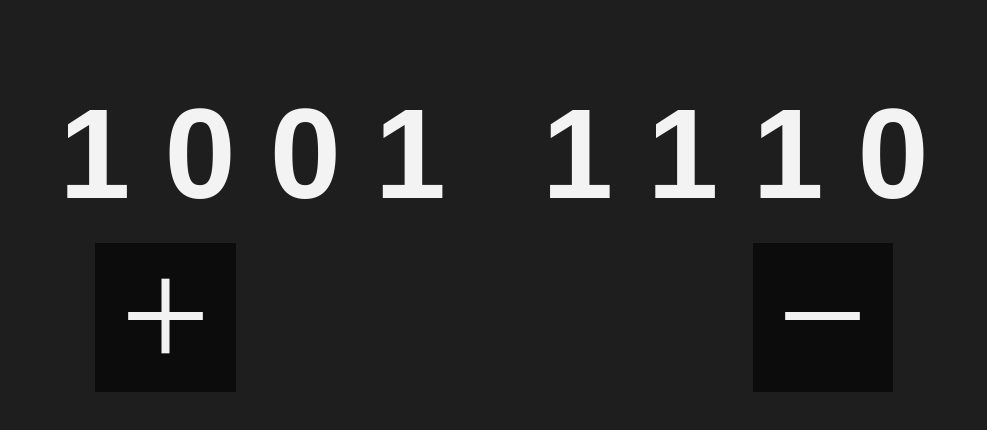
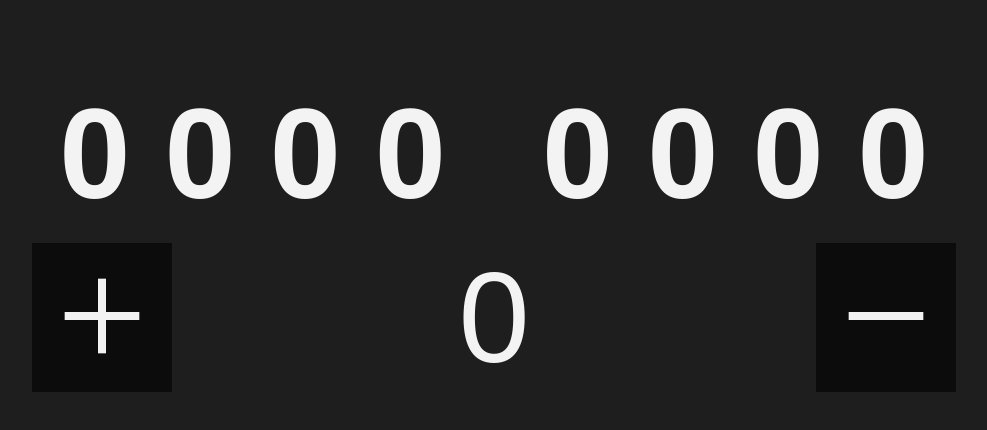
Before and after one commit to joanferrecid098/binary-conversion, a SvelteKit app in the folder frontend/: page / in a window 1280 px wide. Shown: the top 430 px of the page, without its empty margins (146-1133 px from the left). Built offline with nearby package versions, Linux system fonts and the light colour scheme.

Commit message:
Decoding Logic

```diff
--- a/frontend/src/routes/+page.svelte
+++ b/frontend/src/routes/+page.svelte
@@ -1,29 +1,65 @@
 <svelte:head>
-	<title>Home</title>
-	<meta name="description" content="Svelte demo app" />
+	<title>Binary Conversion</title>
+	<meta name="description" content="An app to convert binary to decimal or viceversa." />
 </svelte:head>
+
+<script>
+	import { encode, decode } from './logic';
+
+	let num = 0;
+	let bin = [0, 0, 0, 0, 0, 0, 0, 0];
+
+	const changeBinary = (w) => {
+		if (bin[w] === 0) {
+			bin[w] = 1;
+			num = decode(bin);
+			return;
+		}
+		if (bin[w] === 1) {
+			bin[w] = 0;
+			num = decode(bin);
+			return;
+		}
+	}
+
+	const addNum = () => {
+		if (num+1 < 0 || num+1 > 255) return;
+		num++;
+		bin = encode(num);
+	}
+
+	const subNum = () => {
+		if (num-1 < 0 || num-1 > 255) return;
+		num--;
+		bin = encode(num);
+	}
+
+	const changeNum = (e) => {
+		bin = encode(e.target.value);
+	}
+</script>
 
 <section>
 	<div class="binary">
 		<div class="half">
-			<p>1</p>
-			<p>0</p>
-			<p>0</p>
-			<p>1</p>
+			<p on:click={() => changeBinary(7)}>{bin[7].toString()}</p>
+			<p on:click={() => changeBinary(6)}>{bin[6].toString()}</p>
+			<p on:click={() => changeBinary(5)}>{bin[5].toString()}</p>
+			<p on:click={() => changeBinary(4)}>{bin[4].toString()}</p>
 		</div>
 		<div class="half">
-			<p>1</p>
-			<p>1</p>
-			<p>1</p>
-			<p>0</p>
+			<p on:click={() => changeBinary(3)}>{bin[3].toString()}</p>
+			<p on:click={() => changeBinary(2)}>{bin[2].toString()}</p>
+			<p on:click={() => changeBinary(1)}>{bin[1].toString()}</p>
+			<p on:click={() => changeBinary(0)}>{bin[0].toString()}</p>
 		</div>
 	</div>
 	<div class="decimal">
-		<button class="add">
+		<button class="add" on:click={addNum}>
 			<i class="material-symbols-outlined">add</i>
 		</button>
-		<input type="number" min="0" max="255">
-		<button class="subtract">
+		<input type="number" bind:value={num} on:change={changeNum}>
+		<button class="subtract" on:click={subNum}>
 			<i class="material-symbols-outlined">remove</i>
 		</button>
 	</div>
--- /dev/null
+++ b/frontend/src/routes/logic.js
@@ -0,0 +1,99 @@
+export const encode = (v) => {
+    let bin = []
+
+    if (v >= 128) {
+        v = v - 128;
+        bin.push(1);
+    } else {
+        bin.push(0);
+    }
+
+    if (v >= 64) {
+        v = v - 64;
+        bin.push(1);
+    } else {
+        bin.push(0);
+    }
+
+    if (v >= 32) {
+        v = v - 32;
+        bin.push(1);
+    } else {
+        bin.push(0);
+    }
+
+    if (v >= 16) {
+        v = v - 16;
+        bin.push(1);
+    } else {
+        bin.push(0);
+    }
+
+    if (v >= 8) {
+        v = v - 8;
+        bin.push(1);
+    } else {
+        bin.push(0);
+    }
+
+    if (v >= 4) {
+        v = v - 4;
+        bin.push(1);
+    } else {
+        bin.push(0);
+    }
+
+    if (v >= 2) {
+        v = v - 2;
+        bin.push(1);
+    } else {
+        bin.push(0);
+    }
+
+    if (v >= 1) {
+        v = v - 1;
+        bin.push(1);
+    } else {
+        bin.push(0);
+    }
+
+    return bin.reverse();
+}
+
+export const decode = (v) => {
+    let num = 0;
+
+    if (v[7] === 1) {
+        num = num + 128;
+    }
+
+    if (v[6] === 1) {
+        num = num + 64;
+    }
+
+    if (v[5] === 1) {
+        num = num + 32;
+    }
+
+    if (v[4] === 1) {
+        num = num + 16;
+    }
+
+    if (v[3] === 1) {
+        num = num + 8;
+    }
+
+    if (v[2] === 1) {
+        num = num + 4;
+    }
+
+    if (v[1] === 1) {
+        num = num + 2;
+    }
+
+    if (v[0] === 1) {
+        num = num + 1;
+    }
+
+    return num;
+};
```
